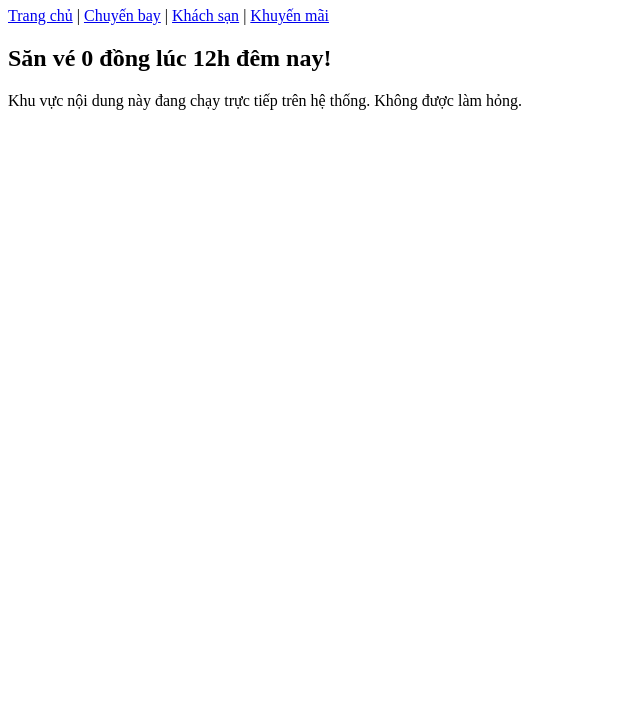
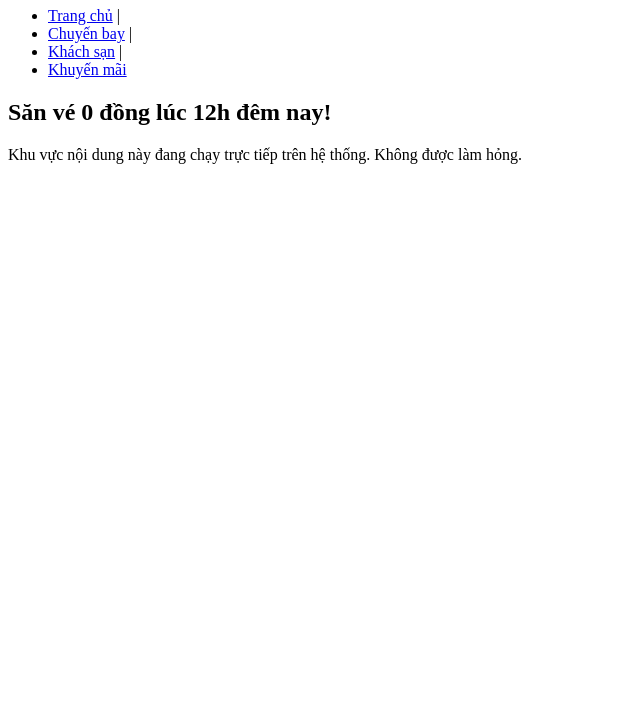
Before and after one commit to ManhNang/project-in-codegym, a plain HTML site: page Nâng cấp Menu Hệ thống SkyBugs Travel/index.html in a window 1280 px wide. Shown: the part 73-800 px from the top of the page, without its empty margins (0-640 px from the left). Drawn offline with Linux system fonts and the light colour scheme.

Commit message:
Refactor: Cập nhật menu dùng thẻ danh sách ul/li

```diff
--- a/Nâng cấp Menu Hệ thống SkyBugs Travel/index.html
+++ b/Nâng cấp Menu Hệ thống SkyBugs Travel/index.html
@@ -8,11 +8,13 @@
     <header>
         <h1>SkyBugs Travel</h1>
 
-        <nav class="bad-menu">
-            <a href="/home">Trang chủ</a> |
-            <a href="/flights">Chuyến bay</a> |
-            <a href="/hotels">Khách sạn</a> |
-            <a href="/offers">Khuyến mãi</a>
+        <nav>
+            <ul>
+                <li><a href="/home">Trang chủ</a> |</li>
+                <li><a href="/flights">Chuyến bay</a> |</li>
+                <li><a href="/hotels">Khách sạn</a> |</li>
+                <li><a href="/offers">Khuyến mãi</a></li>
+            </ul>
         </nav>
 
     </header>
```
